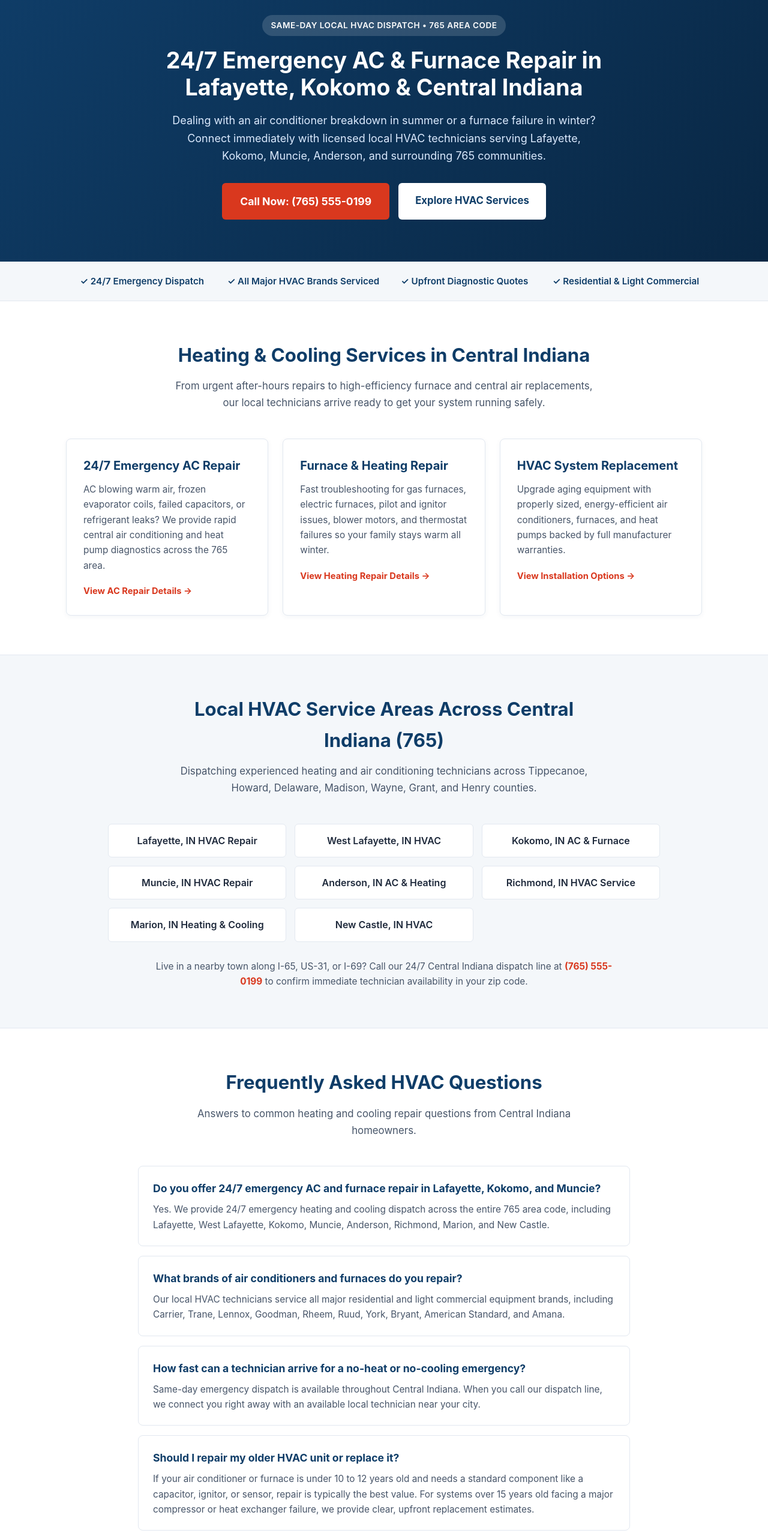
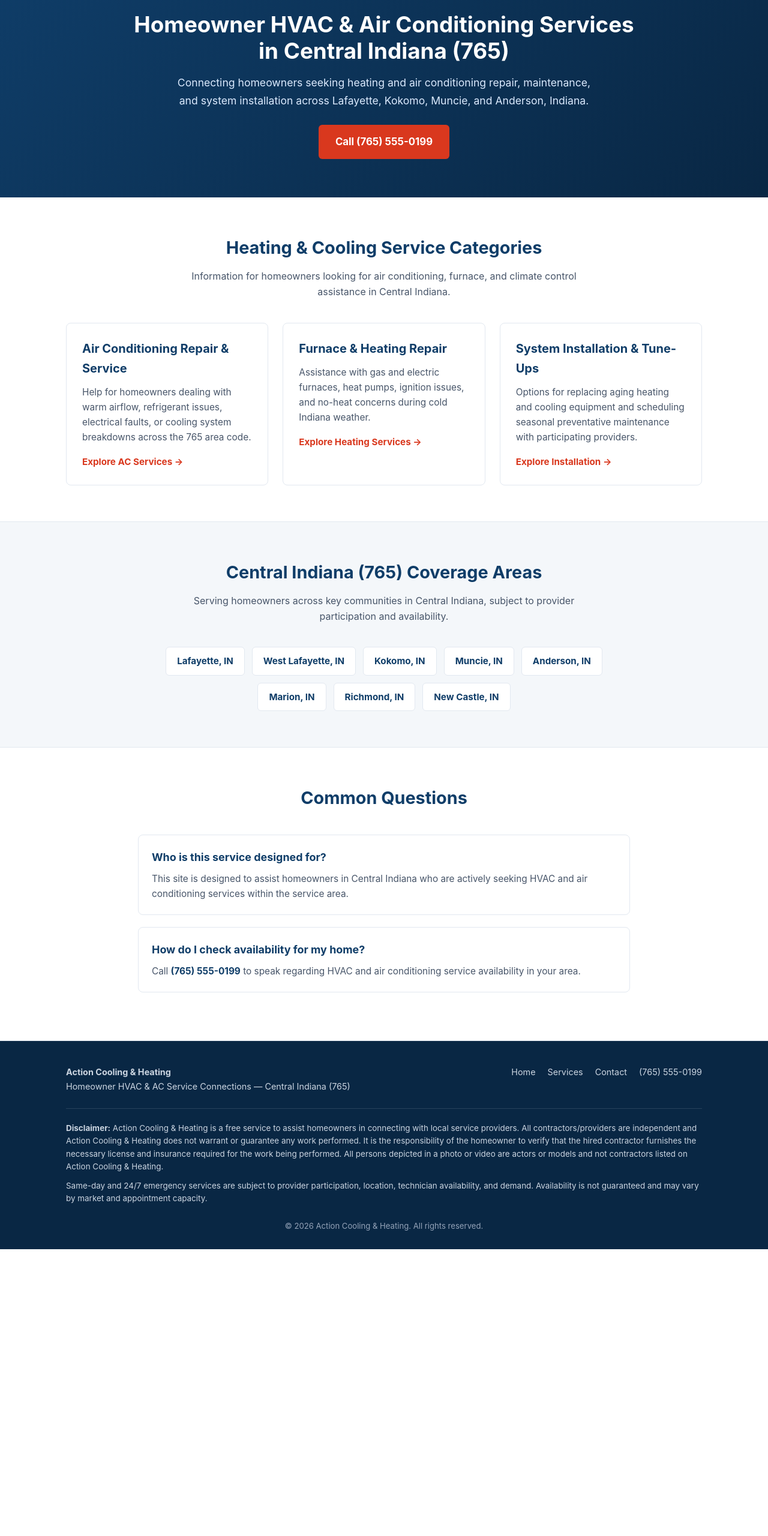
Before and after one commit to chigoishionwu-a11y/actioncoolingheating, a plain HTML site: page index.html in a window 1280 px wide. Shown: the part 160-2720 px from the top of the page at 60% size. After the commit the page ends 2242 px from the top, so only its background shows below. Drawn offline with Linux system fonts and the light colour scheme.

Commit message:
Revise SEO metadata and update hero section content
Updated the title and meta descriptions for SEO, modified the hero section content, and adjusted various styles for better layout and readability.

```diff
--- a/index.html
+++ b/index.html
@@ -3,29 +3,38 @@
 <head>
   <meta charset="UTF-8">
   <meta name="viewport" content="width=device-width, initial-scale=1.0">
-  <title>Action Cooling & Heating | 24/7 Emergency AC & Furnace Repair in Lafayette, Kokomo & Muncie, IN</title>
-  <meta name="description" content="24/7 emergency AC repair, furnace repair, and HVAC installation in Lafayette, Kokomo, Muncie, Anderson, and Central Indiana (765). Fast same-day dispatch. Call now for immediate service.">
+  <title>Action Cooling &amp; Heating | HVAC &amp; AC Services in Central Indiana (765)</title>
+  <meta name="description" content="Connect with local HVAC and air conditioning service providers across Lafayette, Kokomo, Muncie, Anderson, and Central Indiana (765). 24/7 and same-day options subject to availability.">
   <meta name="robots" content="index, follow">
   <link rel="canonical" href="https://actioncoolingheating.com/">
 
   <!-- Open Graph / Social Meta -->
   <meta property="og:type" content="website">
-  <meta property="og:title" content="Action Cooling & Heating | 24/7 Emergency HVAC Repair in Central Indiana (765)">
-  <meta property="og:description" content="Fast same-day AC repair, furnace repair, and heating installation across Lafayette, Kokomo, Muncie, and Anderson, IN.">
+  <meta property="og:title" content="Action Cooling & Heating | Central Indiana (765) HVAC &amp; AC">
+  <meta property="og:description" content="Homeowner HVAC and air conditioning service connections in Lafayette, Kokomo, Muncie, and Anderson, IN.">
   <meta property="og:url" content="https://actioncoolingheating.com/">
   <meta property="og:site_name" content="Action Cooling & Heating">
 
-  <!-- Local HVACBusiness Structured Data (JSON-LD) -->
+  <!-- Local Business + FAQ Structured Data (JSON-LD) -->
   <script type="application/ld+json">
   {
     "@context": "https://schema.org",
+    "@graph": [
+      {
         "@type": "HVACBusiness",
+        "@id": "https://actioncoolingheating.com/#organization",
         "name": "Action Cooling & Heating",
         "url": "https://actioncoolingheating.com/",
         "telephone": "+1-765-555-0199",
-    "priceRange": "$$",
-    "description": "24/7 emergency air conditioning repair, furnace repair, heat pump service, and residential HVAC installation serving Lafayette, Kokomo, Muncie, Anderson, and surrounding Central Indiana (765) communities.",
-    "openingHoursSpecification": {
+        "areaServed": [
+          { "@type": "City", "name": "Lafayette", "addressRegion": "IN" },
+          { "@type": "City", "name": "West Lafayette", "addressRegion": "IN" },
+          { "@type": "City", "name": "Kokomo", "addressRegion": "IN" },
+          { "@type": "City", "name": "Muncie", "addressRegion": "IN" },
+          { "@type": "City", "name": "Anderson", "addressRegion": "IN" }
+        ],
+        "openingHoursSpecification": [
+          {
             "@type": "OpeningHoursSpecification",
             "dayOfWeek": [
               "Monday",
@@ -38,91 +47,29 @@
             ],
             "opens": "00:00",
             "closes": "23:59"
-    },
-    "areaServed": [
-      { "@type": "City", "name": "Lafayette", "addressRegion": "IN" },
-      { "@type": "City", "name": "West Lafayette", "addressRegion": "IN" },
-      { "@type": "City", "name": "Kokomo", "addressRegion": "IN" },
-      { "@type": "City", "name": "Muncie", "addressRegion": "IN" },
-      { "@type": "City", "name": "Anderson", "addressRegion": "IN" },
-      { "@type": "City", "name": "Richmond", "addressRegion": "IN" },
-      { "@type": "City", "name": "Marion", "addressRegion": "IN" },
-      { "@type": "City", "name": "New Castle", "addressRegion": "IN" }
-    ],
-    "hasOfferCatalog": {
-      "@type": "OfferCatalog",
-      "name": "HVAC Repair & Installation Services",
-      "itemListElement": [
-        {
-          "@type": "Offer",
-          "itemOffered": {
-            "@type": "Service",
-            "name": "24/7 Emergency Air Conditioning Repair"
           }
+        ]
       },
       {
-          "@type": "Offer",
-          "itemOffered": {
-            "@type": "Service",
-            "name": "Emergency Furnace & Heating Repair"
-          }
-        },
-        {
-          "@type": "Offer",
-          "itemOffered": {
-            "@type": "Service",
-            "name": "Central AC & Furnace System Replacement"
-          }
-        },
-        {
-          "@type": "Offer",
-          "itemOffered": {
-            "@type": "Service",
-            "name": "Heat Pump Repair & Seasonal Tune-Ups"
-          }
-        }
-      ]
-    }
-  }
-  </script>
-
-  <!-- FAQPage Structured Data (JSON-LD) -->
-  <script type="application/ld+json">
-  {
-    "@context": "https://schema.org",
         "@type": "FAQPage",
         "mainEntity": [
           {
             "@type": "Question",
-        "name": "Do you offer 24/7 emergency AC and furnace repair in Lafayette, Kokomo, and Muncie?",
+            "name": "Which Central Indiana cities are covered across the 765 area code?",
             "acceptedAnswer": {
               "@type": "Answer",
-          "text": "Yes. We provide 24/7 emergency heating and cooling dispatch across Central Indiana (765 area code), including Lafayette, West Lafayette, Kokomo, Muncie, Anderson, Richmond, Marion, and New Castle."
+              "text": "Service connections cover homeowners in Lafayette, West Lafayette, Kokomo, Muncie, Anderson, and surrounding 765 area code communities in Indiana, subject to provider participation and availability."
             }
           },
           {
             "@type": "Question",
-        "name": "What brands of air conditioners and furnaces do you repair?",
+            "name": "Are 24/7 and same-day HVAC services guaranteed?",
             "acceptedAnswer": {
               "@type": "Answer",
-          "text": "Our local HVAC technicians service all major residential and light commercial brands, including Carrier, Trane, Lennox, Goodman, Rheem, Ruud, York, Bryant, American Standard, and Amana."
+              "text": "Same-day and 24/7 emergency services are subject to provider participation, location, technician availability, and demand. Availability is not guaranteed and may vary by market and appointment capacity."
             }
-      },
-      {
-        "@type": "Question",
-        "name": "How fast can a technician arrive for a no-heat or no-cooling emergency?",
-        "acceptedAnswer": {
-          "@type": "Answer",
-          "text": "Same-day emergency dispatch is available throughout the 765 service area. Once you call our dispatch line, we connect you immediately with an available local technician near your city."
           }
-      },
-      {
-        "@type": "Question",
-        "name": "Should I repair my older HVAC unit or replace it?",
-        "acceptedAnswer": {
-          "@type": "Answer",
-          "text": "If your air conditioner or furnace is under 10 to 12 years old and needs a standard part replacement, repair is usually the most cost-effective choice. If the system is over 15 years old or needs a major compressor or heat exchanger repair, we provide upfront replacement options."
-        }
+        ]
       }
     ]
   }
@@ -166,7 +113,6 @@
       padding: 0 20px;
     }
 
-    /* Top Alert Bar */
     .top-bar {
       background-color: var(--primary-dark);
       color: var(--white);
@@ -175,7 +121,6 @@
       text-align: center;
     }
 
-    /* Header & Nav */
     header {
       background-color: var(--white);
       border-bottom: 1px solid var(--border);
@@ -237,55 +182,35 @@
       background-color: var(--accent-hover);
     }
 
-    /* Hero Section */
     .hero {
       background: linear-gradient(135deg, var(--primary) 0%, var(--primary-dark) 100%);
       color: var(--white);
-      padding: 70px 0;
+      padding: 64px 0;
       text-align: center;
     }
 
-    .hero-badge {
-      display: inline-block;
-      background-color: rgba(255, 255, 255, 0.15);
-      padding: 6px 14px;
-      border-radius: 20px;
-      font-size: 0.85rem;
-      font-weight: 600;
-      margin-bottom: 18px;
-      letter-spacing: 0.5px;
-      text-transform: uppercase;
-    }
-
     .hero h1 {
-      font-size: 2.35rem;
+      font-size: 2.3rem;
       line-height: 1.2;
-      margin-bottom: 18px;
-      max-width: 850px;
+      margin-bottom: 16px;
+      max-width: 840px;
       margin-left: auto;
       margin-right: auto;
     }
 
     .hero p {
-      font-size: 1.125rem;
+      font-size: 1.1rem;
       color: #dbeafe;
       max-width: 720px;
-      margin: 0 auto 30px;
-    }
-
-    .hero-buttons {
-      display: flex;
-      justify-content: center;
-      gap: 15px;
-      flex-wrap: wrap;
+      margin: 0 auto 26px;
     }
 
     .btn-primary {
       background-color: var(--accent);
       color: var(--white);
-      padding: 16px 30px;
+      padding: 15px 28px;
       border-radius: 6px;
-      font-size: 1.1rem;
+      font-size: 1.05rem;
       font-weight: 700;
       display: inline-block;
       transition: background-color 0.2s;
@@ -295,53 +220,29 @@
       background-color: var(--accent-hover);
     }
 
-    .btn-secondary {
-      background-color: var(--white);
-      color: var(--primary);
-      padding: 16px 28px;
-      border-radius: 6px;
-      font-size: 1.05rem;
-      font-weight: 700;
-      display: inline-block;
+    .section {
+      padding: 60px 0;
+      border-bottom: 1px solid var(--border);
     }
 
-    /* Trust Strip */
-    .trust-strip {
+    .section.alt-bg {
       background-color: var(--bg-light);
-      border-bottom: 1px solid var(--border);
-      padding: 20px 0;
-    }
-
-    .trust-grid {
-      display: grid;
-      grid-template-columns: repeat(auto-fit, minmax(210px, 1fr));
-      gap: 15px;
-      text-align: center;
-      font-weight: 600;
-      color: var(--primary);
-      font-size: 0.95rem;
-    }
-
-    /* Services Section */
-    .section {
-      padding: 65px 0;
     }
 
     .section-header {
       text-align: center;
-      max-width: 720px;
-      margin: 0 auto 45px;
+      max-width: 700px;
+      margin: 0 auto 38px;
     }
 
     .section-header h2 {
-      font-size: 1.95rem;
+      font-size: 1.8rem;
       color: var(--primary);
-      margin-bottom: 12px;
+      margin-bottom: 10px;
     }
 
     .section-header p {
       color: var(--text-muted);
-      font-size: 1.05rem;
     }
 
     .cards-grid {
@@ -351,11 +252,10 @@
     }
 
     .card {
+      background-color: var(--white);
       border: 1px solid var(--border);
       border-radius: 8px;
-      padding: 28px;
-      background-color: var(--white);
-      box-shadow: 0 2px 8px rgba(15, 61, 104, 0.05);
+      padding: 26px;
     }
 
     .card h3 {
@@ -366,70 +266,47 @@
 
     .card p {
       color: var(--text-muted);
-      font-size: 0.96rem;
-      margin-bottom: 16px;
-    }
-
-    .card-link {
-      color: var(--accent);
-      font-weight: 700;
-      font-size: 0.92rem;
-    }
-
-    /* Service Area Section */
-    .area-section {
-      background-color: var(--bg-light);
-      padding: 65px 0;
-      border-top: 1px solid var(--border);
-      border-bottom: 1px solid var(--border);
-    }
-
-    .city-list {
-      display: grid;
-      grid-template-columns: repeat(auto-fit, minmax(220px, 1fr));
-      gap: 14px;
-      list-style: none;
-      max-width: 920px;
-      margin: 0 auto 28px;
-    }
-
-    .city-list li {
-      background-color: var(--white);
-      border: 1px solid var(--border);
-      padding: 14px 16px;
-      border-radius: 6px;
-      text-align: center;
-      font-weight: 600;
-      color: var(--text-dark);
-    }
-
-    .area-note {
-      max-width: 780px;
-      margin: 0 auto;
-      text-align: center;
-      color: var(--text-muted);
+      margin-bottom: 14px;
       font-size: 0.96rem;
     }
 
-    /* FAQ Section */
-    .faq-list {
+    .card a.text-link {
+      color: var(--accent);
+      font-weight: 700;
+      font-size: 0.95rem;
+    }
+
+    .cities-list {
+      display: flex;
+      flex-wrap: wrap;
+      justify-content: center;
+      gap: 12px;
       max-width: 820px;
       margin: 0 auto;
-      display: flex;
-      flex-direction: column;
-      gap: 16px;
+    }
+
+    .cities-list span {
+      background-color: var(--white);
+      border: 1px solid var(--border);
+      padding: 10px 18px;
+      border-radius: 6px;
+      font-weight: 700;
+      color: var(--primary);
+      font-size: 0.95rem;
     }
 
     .faq-item {
+      max-width: 820px;
+      margin: 0 auto 20px;
+      background-color: var(--white);
       border: 1px solid var(--border);
       border-radius: 8px;
-      padding: 22px 24px;
-      background-color: var(--white);
+      padding: 22px;
     }
 
     .faq-item h3 {
       color: var(--primary);
-      font-size: 1.1rem;
+      font-size: 1.12rem;
       margin-bottom: 8px;
     }
 
@@ -438,30 +315,10 @@
       font-size: 0.96rem;
     }
 
-    /* Bottom Callout Banner */
-    .cta-banner {
-      background-color: var(--primary);
-      color: var(--white);
-      text-align: center;
-      padding: 55px 20px;
-    }
-
-    .cta-banner h2 {
-      font-size: 1.9rem;
-      margin-bottom: 12px;
-    }
-
-    .cta-banner p {
-      color: #dbeafe;
-      max-width: 640px;
-      margin: 0 auto 25px;
-    }
-
-    /* Footer */
     footer {
       background-color: var(--primary-dark);
       color: #cbd5e1;
-      padding: 40px 0 25px;
+      padding: 40px 0 28px;
       font-size: 0.9rem;
     }
 
@@ -470,7 +327,7 @@
       justify-content: space-between;
       flex-wrap: wrap;
       gap: 25px;
-      padding-bottom: 25px;
+      padding-bottom: 24px;
       border-bottom: 1px solid rgba(255, 255, 255, 0.12);
     }
 
@@ -480,14 +337,25 @@
       flex-wrap: wrap;
     }
 
+    .disclaimers {
+      padding-top: 22px;
+      font-size: 0.84rem;
+      line-height: 1.6;
+      color: #cbd5e1;
+    }
+
+    .disclaimers p {
+      margin-bottom: 10px;
+    }
+
     .footer-bottom {
-      padding-top: 20px;
+      padding-top: 14px;
       text-align: center;
       font-size: 0.82rem;
       color: #94a3b8;
     }
 
-    @media (max-width: 680px) {
+    @media (max-width: 780px) {
       .hero h1 {
         font-size: 1.8rem;
       }
@@ -500,7 +368,7 @@
 <body>
 
   <div class="top-bar">
-    24/7 Emergency AC &amp; Furnace Repair Dispatch — Lafayette, Kokomo, Muncie &amp; Anderson, IN (765)
+    Central Indiana (765) HVAC &amp; Air Conditioning Service Connections — Lafayette, Kokomo, Muncie &amp; Anderson, IN
   </div>
 
   <header>
@@ -520,114 +388,75 @@
   <main>
     <section class="hero">
       <div class="container">
-        <div class="hero-badge">Same-Day Local HVAC Dispatch &bull; 765 Area Code</div>
-        <h1>24/7 Emergency AC &amp; Furnace Repair in Lafayette, Kokomo &amp; Central Indiana</h1>
-        <p>Dealing with an air conditioner breakdown in summer or a furnace failure in winter? Connect immediately with licensed local HVAC technicians serving Lafayette, Kokomo, Muncie, Anderson, and surrounding 765 communities.</p>
-        <div class="hero-buttons">
-          <a href="tel:+17655550199" class="btn-primary">Call Now: (765) 555-0199</a>
-          <a href="services.html" class="btn-secondary">Explore HVAC Services</a>
-        </div>
-      </div>
-    </section>
-
-    <section class="trust-strip" aria-label="Service Guarantees">
-      <div class="container trust-grid">
-        <div>&#10003; 24/7 Emergency Dispatch</div>
-        <div>&#10003; All Major HVAC Brands Serviced</div>
-        <div>&#10003; Upfront Diagnostic Quotes</div>
-        <div>&#10003; Residential &amp; Light Commercial</div>
+        <h1>Homeowner HVAC &amp; Air Conditioning Services in Central Indiana (765)</h1>
+        <p>Connecting homeowners seeking heating and air conditioning repair, maintenance, and system installation across Lafayette, Kokomo, Muncie, and Anderson, Indiana.</p>
+        <a href="tel:+17655550199" class="btn-primary">Call (765) 555-0199</a>
       </div>
     </section>
 
     <section class="section">
       <div class="container">
         <div class="section-header">
-          <h2>Heating &amp; Cooling Services in Central Indiana</h2>
-          <p>From urgent after-hours repairs to high-efficiency furnace and central air replacements, our local technicians arrive ready to get your system running safely.</p>
+          <h2>Heating &amp; Cooling Service Categories</h2>
+          <p>Information for homeowners looking for air conditioning, furnace, and climate control assistance in Central Indiana.</p>
         </div>
 
         <div class="cards-grid">
           <article class="card">
-            <h3>24/7 Emergency AC Repair</h3>
-            <p>AC blowing warm air, frozen evaporator coils, failed capacitors, or refrigerant leaks? We provide rapid central air conditioning and heat pump diagnostics across the 765 area.</p>
-            <a href="services.html#ac-repair" class="card-link">View AC Repair Details &rarr;</a>
+            <h3>Air Conditioning Repair &amp; Service</h3>
+            <p>Help for homeowners dealing with warm airflow, refrigerant issues, electrical faults, or cooling system breakdowns across the 765 area code.</p>
+            <a href="services.html#ac-repair" class="text-link">Explore AC Services &rarr;</a>
           </article>
 
           <article class="card">
             <h3>Furnace &amp; Heating Repair</h3>
-            <p>Fast troubleshooting for gas furnaces, electric furnaces, pilot and ignitor issues, blower motors, and thermostat failures so your family stays warm all winter.</p>
-            <a href="services.html#heating-repair" class="card-link">View Heating Repair Details &rarr;</a>
+            <p>Assistance with gas and electric furnaces, heat pumps, ignition issues, and no-heat concerns during cold Indiana weather.</p>
+            <a href="services.html#heating-repair" class="text-link">Explore Heating Services &rarr;</a>
           </article>
 
           <article class="card">
-            <h3>HVAC System Replacement</h3>
-            <p>Upgrade aging equipment with properly sized, energy-efficient air conditioners, furnaces, and heat pumps backed by full manufacturer warranties.</p>
-            <a href="services.html#hvac-installation" class="card-link">View Installation Options &rarr;</a>
+            <h3>System Installation &amp; Tune-Ups</h3>
+            <p>Options for replacing aging heating and cooling equipment and scheduling seasonal preventative maintenance with participating providers.</p>
+            <a href="services.html#hvac-installation" class="text-link">Explore Installation &rarr;</a>
           </article>
         </div>
       </div>
     </section>
 
-    <section class="area-section">
+    <section class="section alt-bg">
       <div class="container">
         <div class="section-header">
-          <h2>Local HVAC Service Areas Across Central Indiana (765)</h2>
-          <p>Dispatching experienced heating and air conditioning technicians across Tippecanoe, Howard, Delaware, Madison, Wayne, Grant, and Henry counties.</p>
+          <h2>Central Indiana (765) Coverage Areas</h2>
+          <p>Serving homeowners across key communities in Central Indiana, subject to provider participation and availability.</p>
         </div>
-
-        <ul class="city-list">
-          <li>Lafayette, IN HVAC Repair</li>
-          <li>West Lafayette, IN HVAC</li>
-          <li>Kokomo, IN AC &amp; Furnace</li>
-          <li>Muncie, IN HVAC Repair</li>
-          <li>Anderson, IN AC &amp; Heating</li>
-          <li>Richmond, IN HVAC Service</li>
-          <li>Marion, IN Heating &amp; Cooling</li>
-          <li>New Castle, IN HVAC</li>
-        </ul>
-
-        <p class="area-note">
-          Live in a nearby town along I-65, US-31, or I-69? Call our 24/7 Central Indiana dispatch line at <a href="tel:+17655550199" style="color: var(--accent); font-weight: 700;">(765) 555-0199</a> to confirm immediate technician availability in your zip code.
-        </p>
+        <div class="cities-list">
+          <span>Lafayette, IN</span>
+          <span>West Lafayette, IN</span>
+          <span>Kokomo, IN</span>
+          <span>Muncie, IN</span>
+          <span>Anderson, IN</span>
+          <span>Marion, IN</span>
+          <span>Richmond, IN</span>
+          <span>New Castle, IN</span>
+        </div>
       </div>
     </section>
 
     <section class="section">
       <div class="container">
         <div class="section-header">
-          <h2>Frequently Asked HVAC Questions</h2>
-          <p>Answers to common heating and cooling repair questions from Central Indiana homeowners.</p>
-        </div>
-
-        <div class="faq-list">
-          <div class="faq-item">
-            <h3>Do you offer 24/7 emergency AC and furnace repair in Lafayette, Kokomo, and Muncie?</h3>
-            <p>Yes. We provide 24/7 emergency heating and cooling dispatch across the entire 765 area code, including Lafayette, West Lafayette, Kokomo, Muncie, Anderson, Richmond, Marion, and New Castle.</p>
+          <h2>Common Questions</h2>
         </div>
 
         <div class="faq-item">
-            <h3>What brands of air conditioners and furnaces do you repair?</h3>
-            <p>Our local HVAC technicians service all major residential and light commercial equipment brands, including Carrier, Trane, Lennox, Goodman, Rheem, Ruud, York, Bryant, American Standard, and Amana.</p>
+          <h3>Who is this service designed for?</h3>
+          <p>This site is designed to assist homeowners in Central Indiana who are actively seeking HVAC and air conditioning services within the service area.</p>
         </div>
 
         <div class="faq-item">
-            <h3>How fast can a technician arrive for a no-heat or no-cooling emergency?</h3>
-            <p>Same-day emergency dispatch is available throughout Central Indiana. When you call our dispatch line, we connect you right away with an available local technician near your city.</p>
+          <h3>How do I check availability for my home?</h3>
+          <p>Call <a href="tel:+17655550199" style="color: var(--primary); font-weight: 700;">(765) 555-0199</a> to speak regarding HVAC and air conditioning service availability in your area.</p>
         </div>
-
-          <div class="faq-item">
-            <h3>Should I repair my older HVAC unit or replace it?</h3>
-            <p>If your air conditioner or furnace is under 10 to 12 years old and needs a standard component like a capacitor, ignitor, or sensor, repair is typically the best value. For systems over 15 years old facing a major compressor or heat exchanger failure, we provide clear, upfront replacement estimates.</p>
-          </div>
-        </div>
-      </div>
-    </section>
-
-    <section class="cta-banner">
-      <div class="container">
-        <h2>Need Immediate Heating or Cooling Help in the 765 Area?</h2>
-        <p>Speak directly with our 24/7 Central Indiana dispatch team to schedule fast, reliable AC or furnace repair today.</p>
-        <a href="tel:+17655550199" class="btn-primary">Tap to Call (765) 555-0199</a>
       </div>
     </section>
   </main>
@@ -637,7 +466,7 @@
       <div class="footer-grid">
         <div>
           <strong>Action Cooling &amp; Heating</strong><br>
-          24/7 Emergency AC &amp; Furnace Repair — Central Indiana (765)
+          Homeowner HVAC &amp; AC Service Connections — Central Indiana (765)
         </div>
         <div class="footer-links">
           <a href="index.html">Home</a>
@@ -646,6 +475,12 @@
           <a href="tel:+17655550199">(765) 555-0199</a>
         </div>
       </div>
+
+      <div class="disclaimers">
+        <p><strong>Disclaimer:</strong> Action Cooling &amp; Heating is a free service to assist homeowners in connecting with local service providers. All contractors/providers are independent and Action Cooling &amp; Heating does not warrant or guarantee any work performed. It is the responsibility of the homeowner to verify that the hired contractor furnishes the necessary license and insurance required for the work being performed. All persons depicted in a photo or video are actors or models and not contractors listed on Action Cooling &amp; Heating.</p>
+        <p>Same-day and 24/7 emergency services are subject to provider participation, location, technician availability, and demand. Availability is not guaranteed and may vary by market and appointment capacity.</p>
+      </div>
+
       <div class="footer-bottom">
         &copy; 2026 Action Cooling &amp; Heating. All rights reserved.
       </div>
```
Lines whose indentation alone changed are shown as unchanged.
